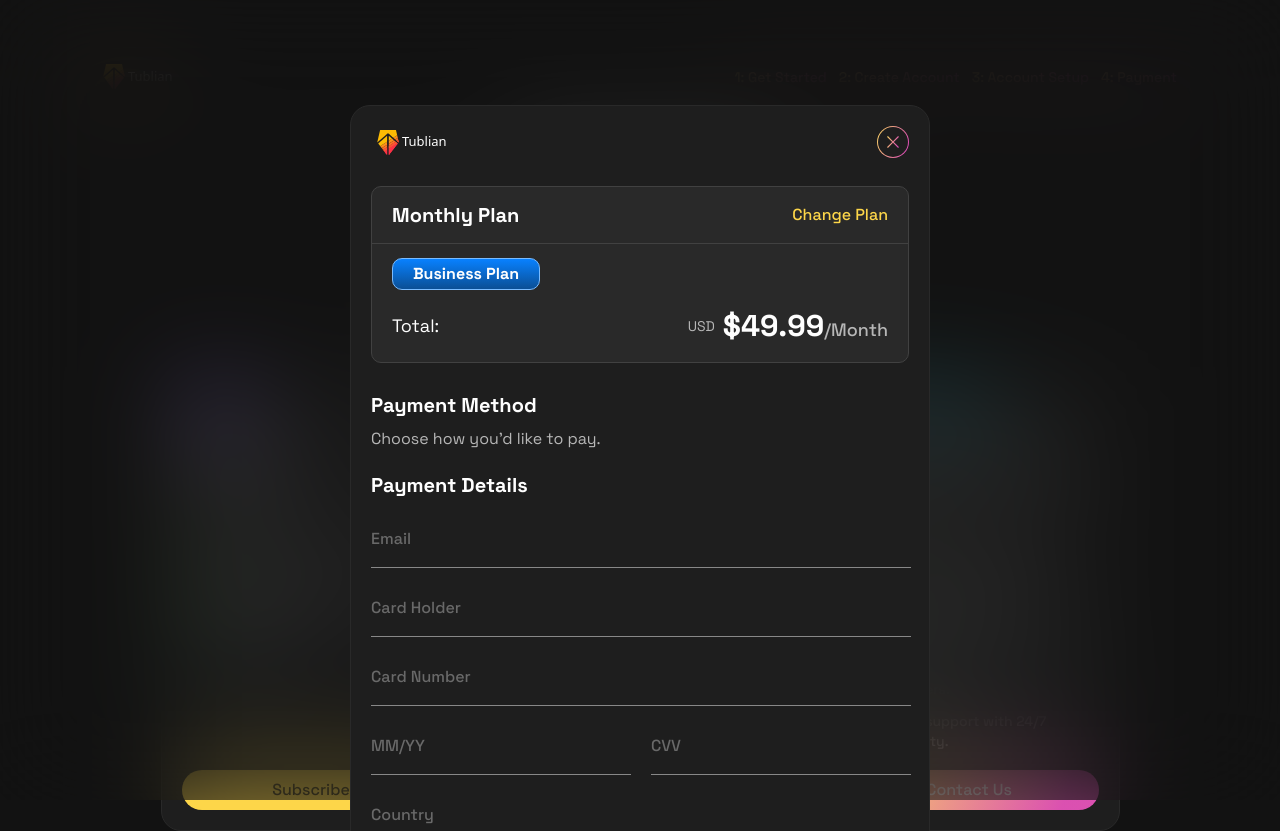
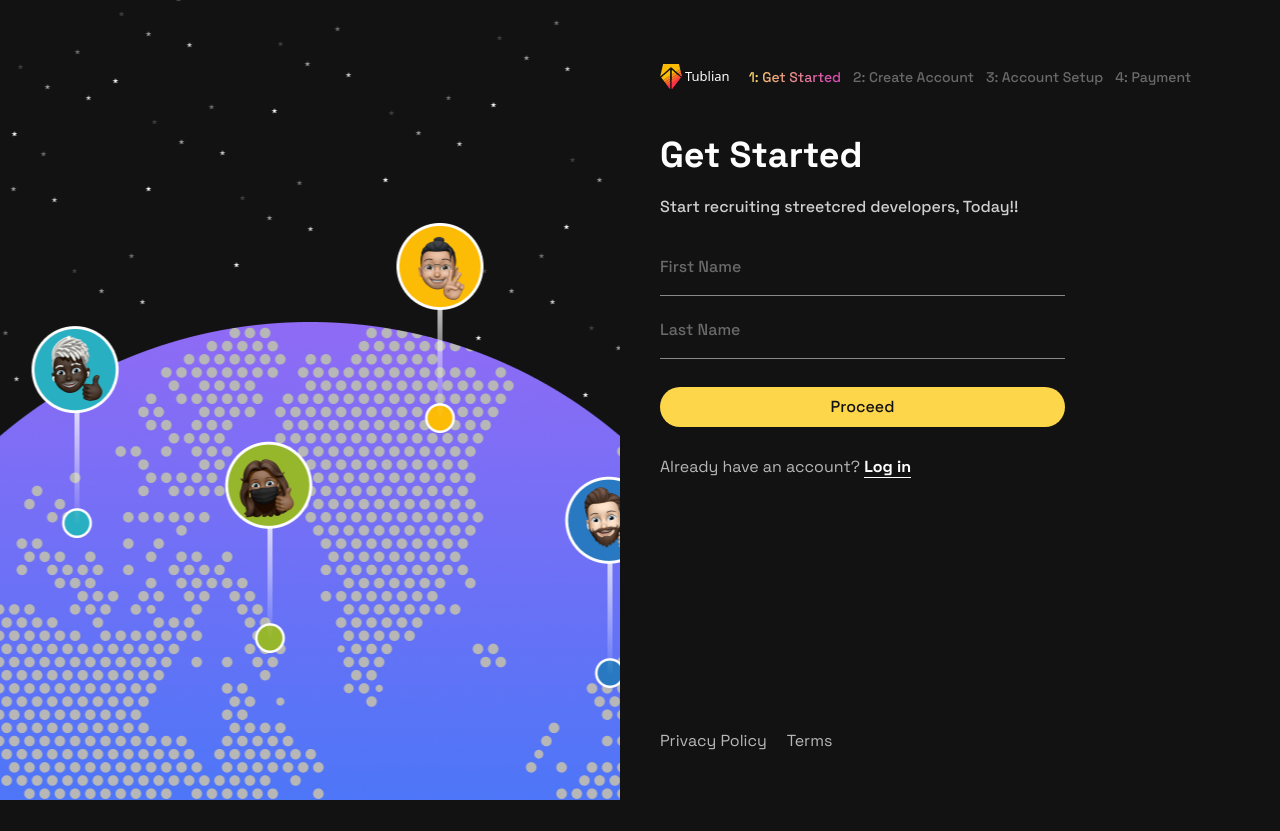
Before and after one commit to IEdiong/tublian-frontend-challenge, an Angular app: page / in a window 1280 px wide. Shown: the top 831 px of the page. After the commit the page ends 800 px from the top, so only its background shows below. Built offline with nearby package versions, Linux system fonts and the light colour scheme; a web font is replaced by a local one.

Commit message:
add text input validation

```diff
--- a/src/app/app.component.html
+++ b/src/app/app.component.html
@@ -23,14 +23,44 @@
           </p>
 
           <fieldset formGroupName="name" class="flex flex-col gap-[14px]">
+            <div class="relative flex flex-col items-stretch gap-2">
               <label for="first-name" class="sr-only">First Name</label>
               <input
                 formControlName="firstName"
                 id="first-name"
                 class="border-b-[1px] border-b-secondary bg-transparent pb-4 pt-2 font-medium text-white transition-colors duration-300 ease-in-out placeholder:font-medium placeholder:capitalize placeholder:text-placeholder focus-visible:border-b-white focus-visible:outline-none"
+                [ngClass]="
+                  firstName?.invalid && firstName?.touched
+                    ? 'border-b-semantic-red focus-visible:border-b-semantic-red'
+                    : ''
+                "
                 type="text"
                 placeholder="First name"
+                required
               />
+              <img
+                *ngIf="firstName?.invalid && firstName?.touched"
+                class="absolute right-0 top-2 h-6 w-6"
+                src="../assets/info-circle.svg"
+                alt=""
+                aria-hidden="true"
+              />
+              <img
+                *ngIf="!firstName?.invalid"
+                class="stroke-semantic-green absolute right-0 top-2 h-6 w-6"
+                src="../assets/tick-circle-ok.svg"
+                alt=""
+                aria-hidden="true"
+              />
+              <span
+                *ngIf="firstName?.invalid && firstName?.touched"
+                class="text-semantic-red text-sm font-medium"
+                >This field is required</span
+              >
+            </div>
+
+            <!-- {{ !firstName?.invalid }} -->
+
             <label for="last-name" class="sr-only">Last Name</label>
             <input
               formControlName="lastName"
@@ -98,20 +128,20 @@
             <span class="text-accent-blue">&#64;John Doe</span>
           </p>
 
-          <fieldset formGroupName="name" class="flex flex-col gap-[14px]">
-            <label for="first-name" class="sr-only">First Name</label>
+          <fieldset formGroupName="account" class="flex flex-col gap-[14px]">
+            <label for="email" class="sr-only">Email</label>
             <input
-              formControlName="firstName"
-              id="first-name"
+              formControlName="email"
+              id="email"
               class="border-b-[1px] border-b-secondary bg-transparent pb-4 pt-2 font-medium text-white transition-colors duration-300 ease-in-out placeholder:font-medium placeholder:capitalize placeholder:text-placeholder focus-visible:border-b-white focus-visible:outline-none"
               type="email"
               placeholder="Email"
             />
             <div class="password-input">
-              <label for="last-name" class="sr-only">Last Name</label>
+              <label for="password" class="sr-only">Password</label>
               <input
-                formControlName="lastName"
-                id="last-name"
+                formControlName="password"
+                id="password"
                 class="w-full border-b-[1px] border-b-secondary bg-transparent pb-4 pt-2 font-medium text-white transition-colors duration-300 ease-in-out placeholder:font-medium placeholder:capitalize placeholder:text-placeholder focus-visible:border-b-white focus-visible:outline-none"
                 type="password"
                 placeholder="Password"
@@ -149,6 +179,7 @@
 
           <div class="flex flex-col gap-[14px]">
             <button
+              (click)="goToNextStep()"
               class="rounded-full bg-gold-300 px-4 py-2 font-medium capitalize text-black transition-all duration-300 ease-in-out hover:bg-gold-200 active:bg-gold-100"
             >
               Create account
@@ -241,7 +272,7 @@
               aria-hidden="true"
             />
             <div
-              class="bg-card-default flex h-[286px] w-[248px] flex-col items-center rounded-[20px] px-5 pt-[46px]"
+              class="flex h-[286px] w-[248px] flex-col items-center rounded-[20px] bg-card-default px-5 pt-[46px]"
             >
               <img
                 src="../assets/illustration-team-project.png"
@@ -255,7 +286,7 @@
             </div>
           </div>
           <div
-            class="bg-card-hover group relative h-[288px] w-[250px] cursor-pointer rounded-[20px] p-px"
+            class="group relative h-[288px] w-[250px] cursor-pointer rounded-[20px] bg-card-hover p-px"
           >
             <img
               class="absolute right-[14px] top-[14px]"
@@ -264,7 +295,7 @@
               aria-hidden="true"
             />
             <div
-              class="bg-card-default group-hover:bg-card-hover flex h-[286px] w-[248px] flex-col items-center rounded-[20px] px-5 pt-[46px] transition-all duration-300 ease-in-out"
+              class="flex h-[286px] w-[248px] flex-col items-center rounded-[20px] bg-card-default px-5 pt-[46px] transition-all duration-300 ease-in-out group-hover:bg-card-hover"
             >
               <img
                 class="h-[116px]"
@@ -279,7 +310,7 @@
             </div>
           </div>
           <div
-            class="bg-card-hover group relative h-[288px] w-[250px] cursor-pointer rounded-[20px] p-px"
+            class="group relative h-[288px] w-[250px] cursor-pointer rounded-[20px] bg-card-hover p-px"
           >
             <img
               class="absolute right-[14px] top-[14px]"
@@ -288,7 +319,7 @@
               aria-hidden="true"
             />
             <div
-              class="bg-card-default group-hover:bg-card-hover flex h-[286px] w-[248px] flex-col items-center rounded-[20px] px-5 pt-[46px] transition-all duration-300 ease-in-out"
+              class="flex h-[286px] w-[248px] flex-col items-center rounded-[20px] bg-card-default px-5 pt-[46px] transition-all duration-300 ease-in-out group-hover:bg-card-hover"
             >
               <img
                 class="h-[116px]"
@@ -353,7 +384,7 @@
 
         <div class="flex flex-col items-center gap-[60px]">
           <div
-            class="bg-card-default border-card-hover flex h-12 w-[360px] rounded-[10px] border p-[3px] text-xl font-bold"
+            class="flex h-12 w-[360px] rounded-[10px] border border-card-hover bg-card-default p-[3px] text-xl font-bold"
           >
             <div
               class="bg-gradient flex w-full items-center justify-center rounded-[5px] text-white"
@@ -365,7 +396,7 @@
             >
               <span>Annually</span>
               <span
-                class="bg-fore-badge text-badge rounded-[33px] px-[6px] py-1 text-xs"
+                class="rounded-[33px] bg-fore-badge px-[6px] py-1 text-xs text-badge"
                 >20% Off</span
               >
             </div>
@@ -373,7 +404,7 @@
 
           <div class="flex items-center justify-center gap-7 text-white">
             <div
-              class="bg-card-default border-card-hover flex h-[464px] w-[301px] flex-col justify-between rounded-[20px] border p-[20px]"
+              class="flex h-[464px] w-[301px] flex-col justify-between rounded-[20px] border border-card-hover bg-card-default p-[20px]"
             >
               <div class="">
                 <span class="pro-badge badge w-fit">Pro</span>
@@ -431,7 +462,7 @@
 
             <div class="bg-gradient rounded-[20px] p-px">
               <div
-                class="bg-card-default flex h-[462px] w-[299px] flex-col justify-between rounded-[20px] p-[20px]"
+                class="flex h-[462px] w-[299px] flex-col justify-between rounded-[20px] bg-card-default p-[20px]"
               >
                 <div class="">
                   <span class="business-badge badge w-fit">Business Plan</span>
@@ -500,7 +531,7 @@
               </div>
             </div>
             <div
-              class="bg-card-default border-card-hover flex h-[464px] w-[301px] flex-col justify-between rounded-[20px] border p-[20px]"
+              class="flex h-[464px] w-[301px] flex-col justify-between rounded-[20px] border border-card-hover bg-card-default p-[20px]"
             >
               <div class="">
                 <span class="enterprise-badge badge w-fit"
@@ -581,6 +612,6 @@
 </main>
 
 <tbc-payment-modal
-  *ngIf="isModalOpen"
+  *ngIf="!isModalOpen"
   (closeModal)="closeModal()"
 ></tbc-payment-modal>
--- a/src/app/app.component.ts
+++ b/src/app/app.component.ts
@@ -8,7 +8,7 @@
   styleUrls: ['./app.component.css'],
 })
 export class AppComponent implements OnInit {
-  currentStep = 4;
+  currentStep = 1;
   title = 'ng-tublian';
   onboardingForm!: FormGroup;
   isModalOpen = true;
@@ -31,11 +31,21 @@
         firstName: ['', Validators.required],
         lastName: ['', Validators.required],
       }),
+      account: this.fb.nonNullable.group({
+        email: ['', Validators.required],
+        password: ['', Validators.required],
+      }),
     });
+  }
+
+  get firstName() {
+    return this.onboardingForm.get(['name', 'firstName']);
   }
 
   goToNextStep(): void {
     this.currentStep++;
+
+    console.log(this.onboardingForm.value);
   }
 
   openModal(): void {
--- a/tailwind.config.js
+++ b/tailwind.config.js
@@ -26,6 +26,8 @@
         "fore-badge": "#445742",
         overlay: "#121212",
         "soft-blue": "#91C3FD",
+        "semantic-red": "#F26663",
+        "semantic-green": "#76F368",
         card: {
           default: "#1e1e1e",
           hover: "#292929",
```
Also changed, not shown: src/assets/info-circle.svg (added), src/assets/tick-circle-ok.svg (added). Lines whose indentation alone changed are shown as unchanged.
